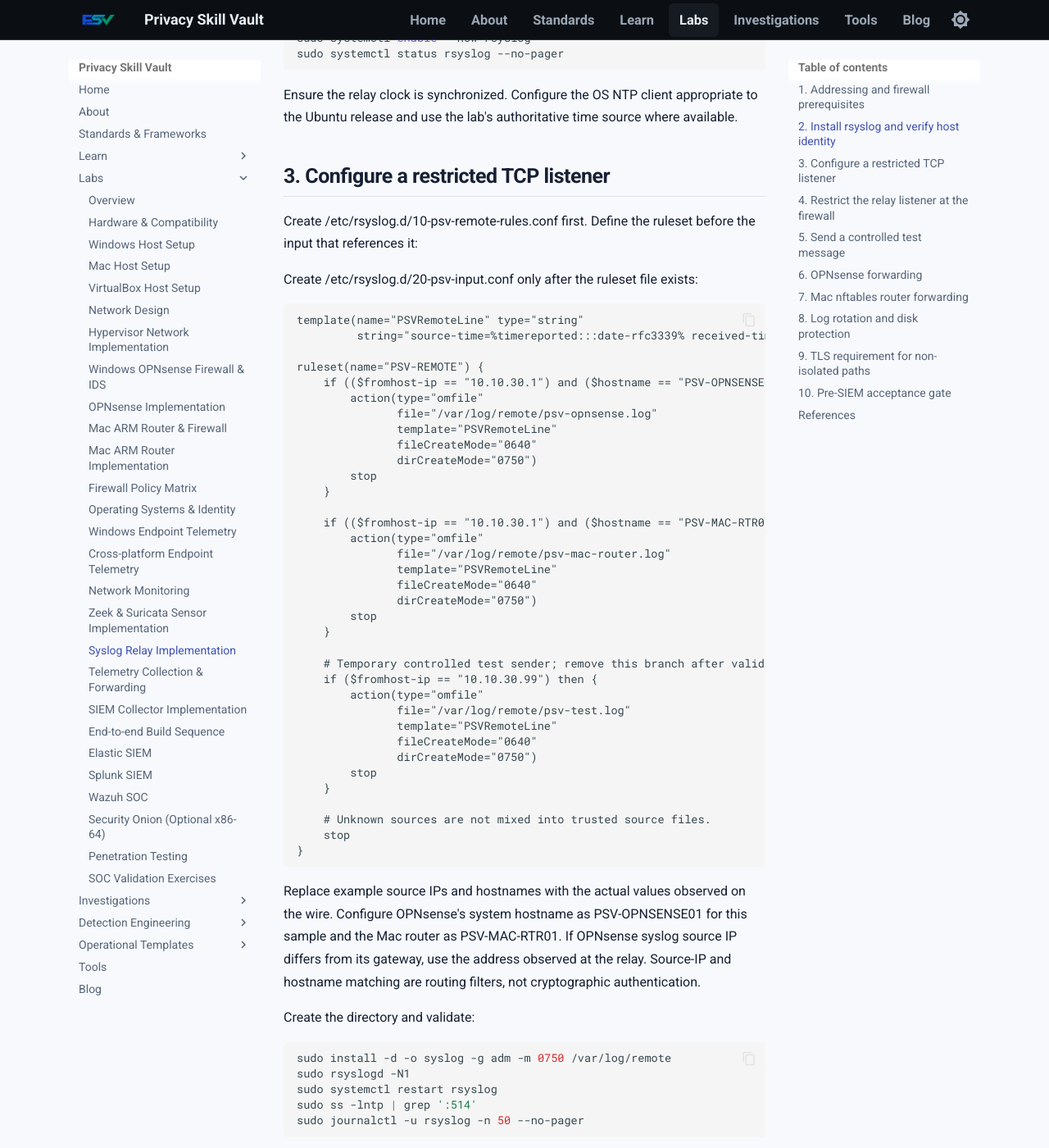
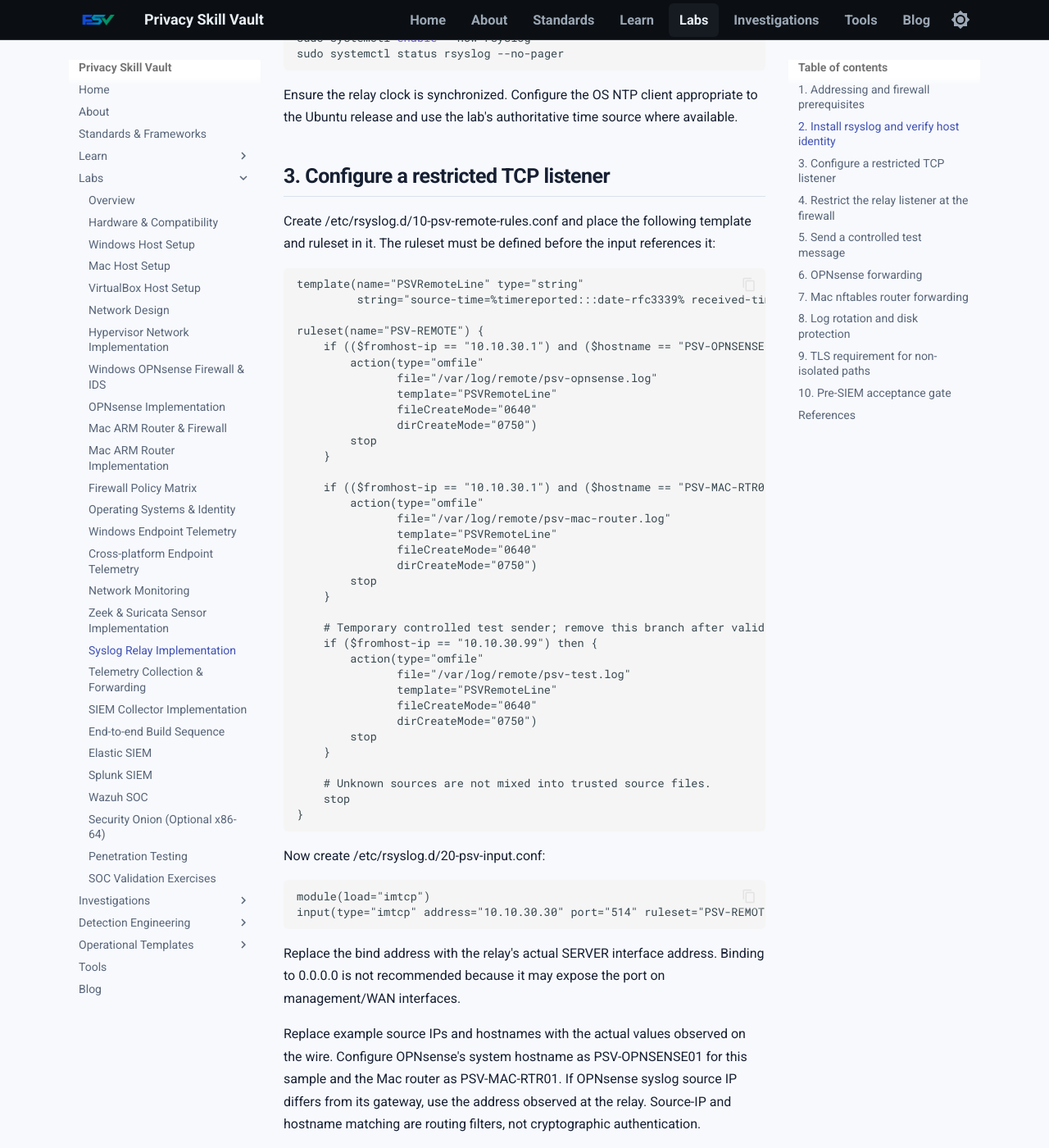
Before and after one commit to PrivacySkillVault/privacyskillvault.github.io, an MkDocs documentation site: the page built from docs/labs/syslog-relay-implementation.md, in a window 1280 px wide and 1400 px high, scrolled down 1177 px. Shown: the whole window at 82% size. Built offline with MkDocs 1.6.1 and Material for MkDocs 9.7.7, drawn with Linux system fonts in a browser that asks for light colours.

Commit message:
Restore explicit rsyslog TCP input configuration after ruleset definition

```diff
--- a/docs/labs/syslog-relay-implementation.md
+++ b/docs/labs/syslog-relay-implementation.md
@@ -29,9 +29,7 @@ Ensure the relay clock is synchronized. Configure the OS NTP client appropriate
 
 ## 3. Configure a restricted TCP listener
 
-Create /etc/rsyslog.d/10-psv-remote-rules.conf first. Define the ruleset before the input that references it:
-
-Create /etc/rsyslog.d/20-psv-input.conf only after the ruleset file exists:
+Create /etc/rsyslog.d/10-psv-remote-rules.conf and place the following template and ruleset in it. The ruleset must be defined before the input references it:
 
 ~~~text
 template(name="PSVRemoteLine" type="string"
@@ -70,6 +68,15 @@ ruleset(name="PSV-REMOTE") {
     stop
 }
 ~~~
+
+Now create /etc/rsyslog.d/20-psv-input.conf:
+
+~~~text
+module(load="imtcp")
+input(type="imtcp" address="10.10.30.30" port="514" ruleset="PSV-REMOTE")
+~~~
+
+Replace the bind address with the relay's actual SERVER interface address. Binding to 0.0.0.0 is not recommended because it may expose the port on management/WAN interfaces.
 
 Replace example source IPs and hostnames with the actual values observed on the wire. Configure OPNsense's system hostname as PSV-OPNSENSE01 for this sample and the Mac router as PSV-MAC-RTR01. If OPNsense syslog source IP differs from its gateway, use the address observed at the relay. Source-IP and hostname matching are routing filters, not cryptographic authentication.
 
```
